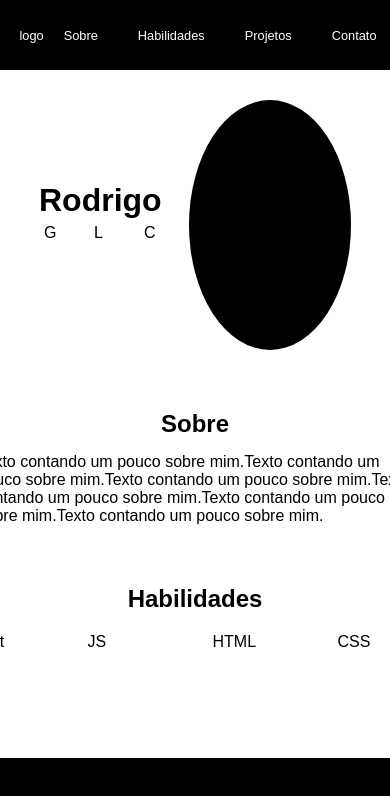
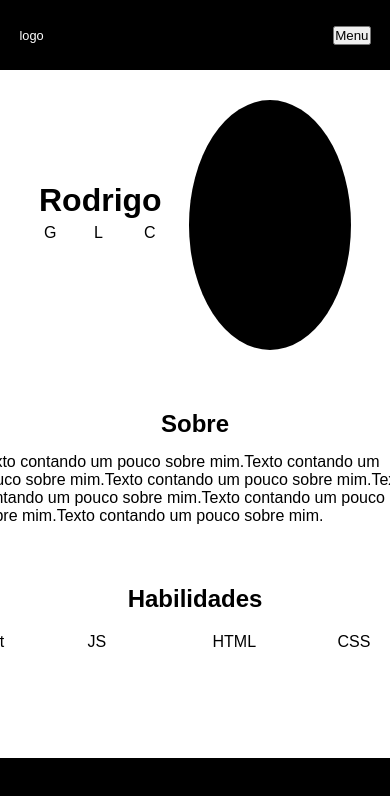
Before and after one commit to Rod7z/Portfolio, a React (Create React App) app: page / in a window 390 px wide. Shown: the top 796 px of the page. Built offline with nearby package versions, Linux system fonts and the light colour scheme.

Commit message:
menu condicional funcionando

```diff
--- a/src/components/Header/index.js
+++ b/src/components/Header/index.js
@@ -1,21 +1,9 @@
 import './header.css';
 import { Link } from 'react-router-dom';
 
+const mobileWidth = 800;
+
 function Header() {
-
-  const mobileWidth = 800;
-
-  let burg = document.getElementById('burguer')
-  let nav = document.getElementById('nav')
-
-  function openMenu(){
-
-    if (window.innerWidth <= mobileWidth) {
-
-    } else {
-
-    }
-  }
 
  return (
    <header>
@@ -23,9 +11,10 @@ function Header() {
 
         <div className='menu'>
 
-            <button id='burguer' style={{display: 'none'}} onClick={openMenu}>Menu</button>
+          {window.innerWidth <= mobileWidth && <button id='burguer'>Menu</button>}
 
-            <nav id='nav' style={{display: 'flex'}} onClick={openMenu}>
+          {window.innerWidth > mobileWidth &&
+            <nav id='nav'>
               <ul>
                   <li><Link>Sobre</Link></li>
                   <li><Link>Habilidades</Link></li>
@@ -33,6 +22,8 @@ function Header() {
                   <li><Link>Contato</Link></li>
               </ul>
             </nav>
+          }
+
         </div>
    </header>
  );
```
